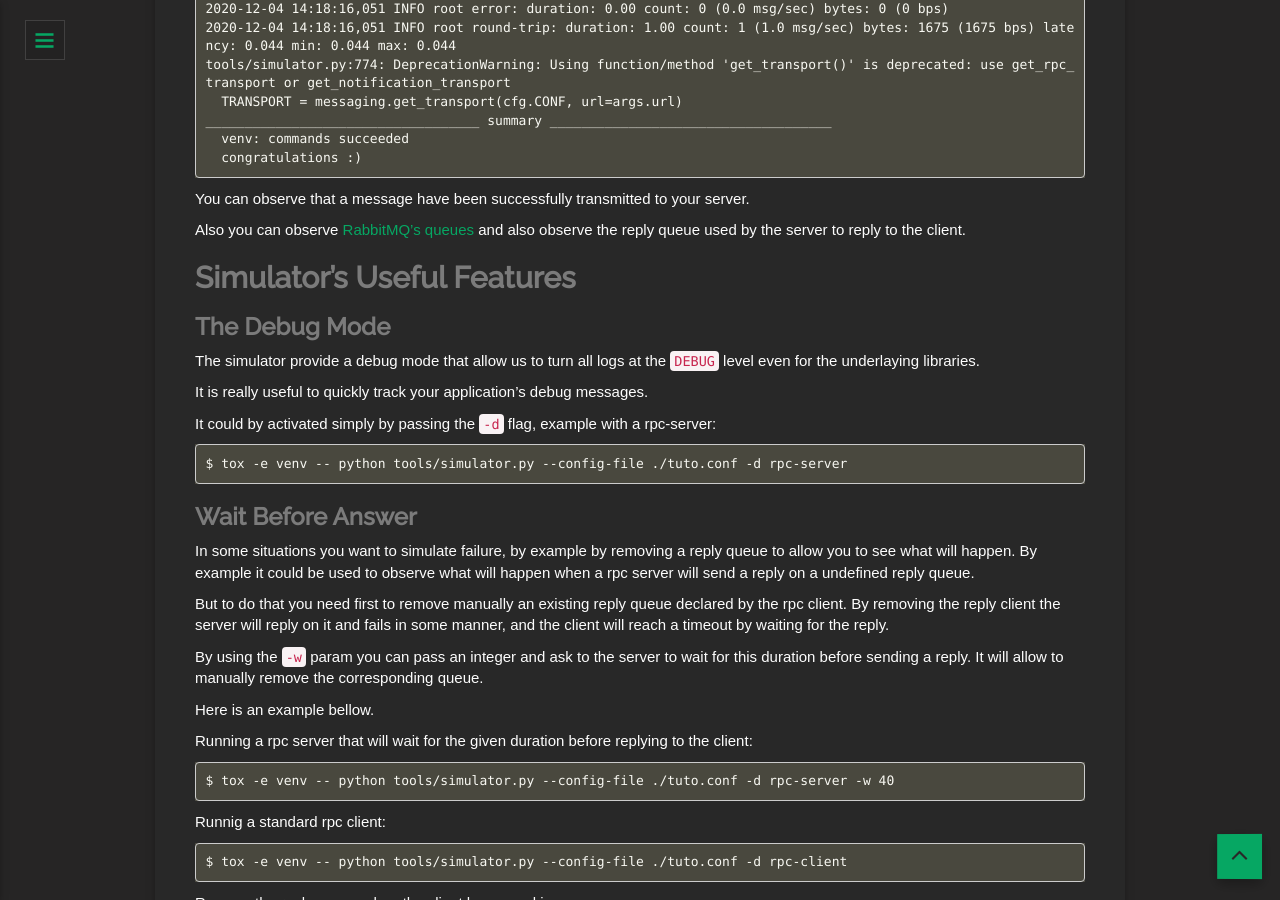
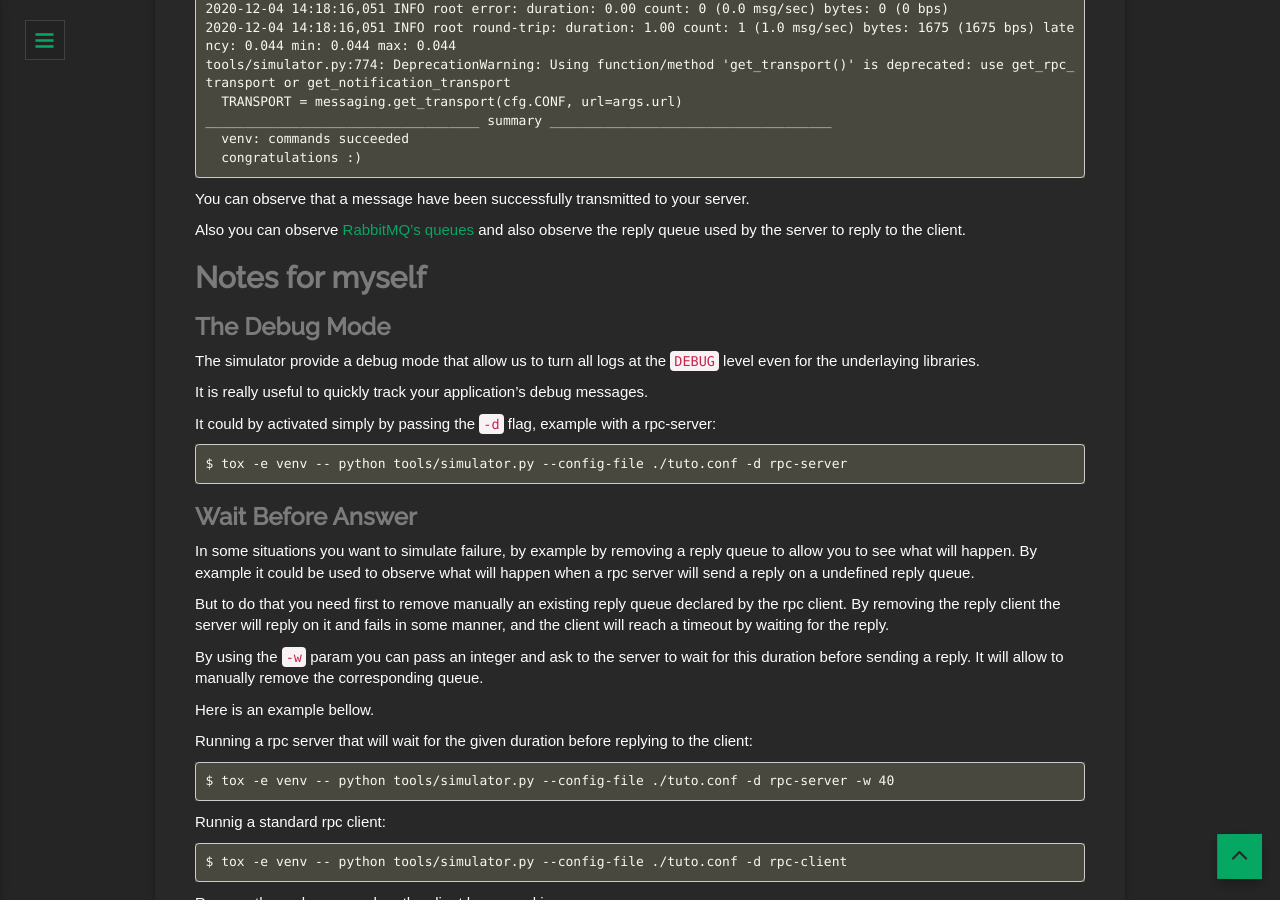
Before and after one commit to 4383/4383.github.io, a Jekyll site: the page built from _posts/2020-12-4-using-podman-to-run-openstack-oslo-messaging-simulator.markdown, in a window 1280 px wide and 900 px high, scrolled down 3734 px. Built offline with Jekyll 4.4.1, drawn with Linux system fonts in a browser that asks for light colours; nearby versions of some CDN libraries; some web fonts are replaced.

Commit message:
change title

```diff
--- a/_posts/2020-12-4-using-podman-to-run-openstack-oslo-messaging-simulator.markdown
+++ b/_posts/2020-12-4-using-podman-to-run-openstack-oslo-messaging-simulator.markdown
@@ -167,7 +167,7 @@ You can observe that a message have been successfully transmitted to your server
 Also you can observe [RabbitMQ's queues](http://127.0.0.1:15672/#/queues)
 and also observe the reply queue used by the server to reply to the client.
 
-## Simulator's Useful Features
+## Notes for myself
 
 ### The Debug Mode
 
```
